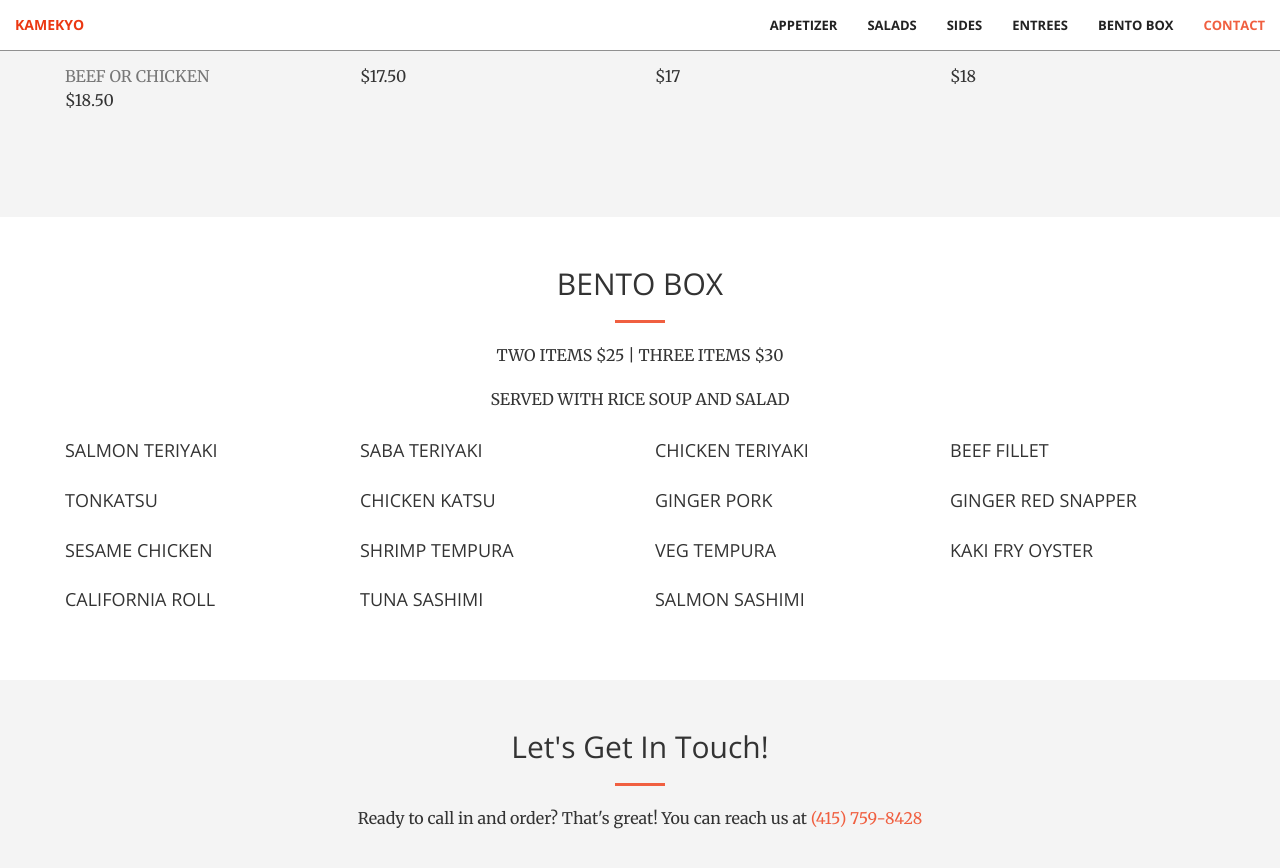
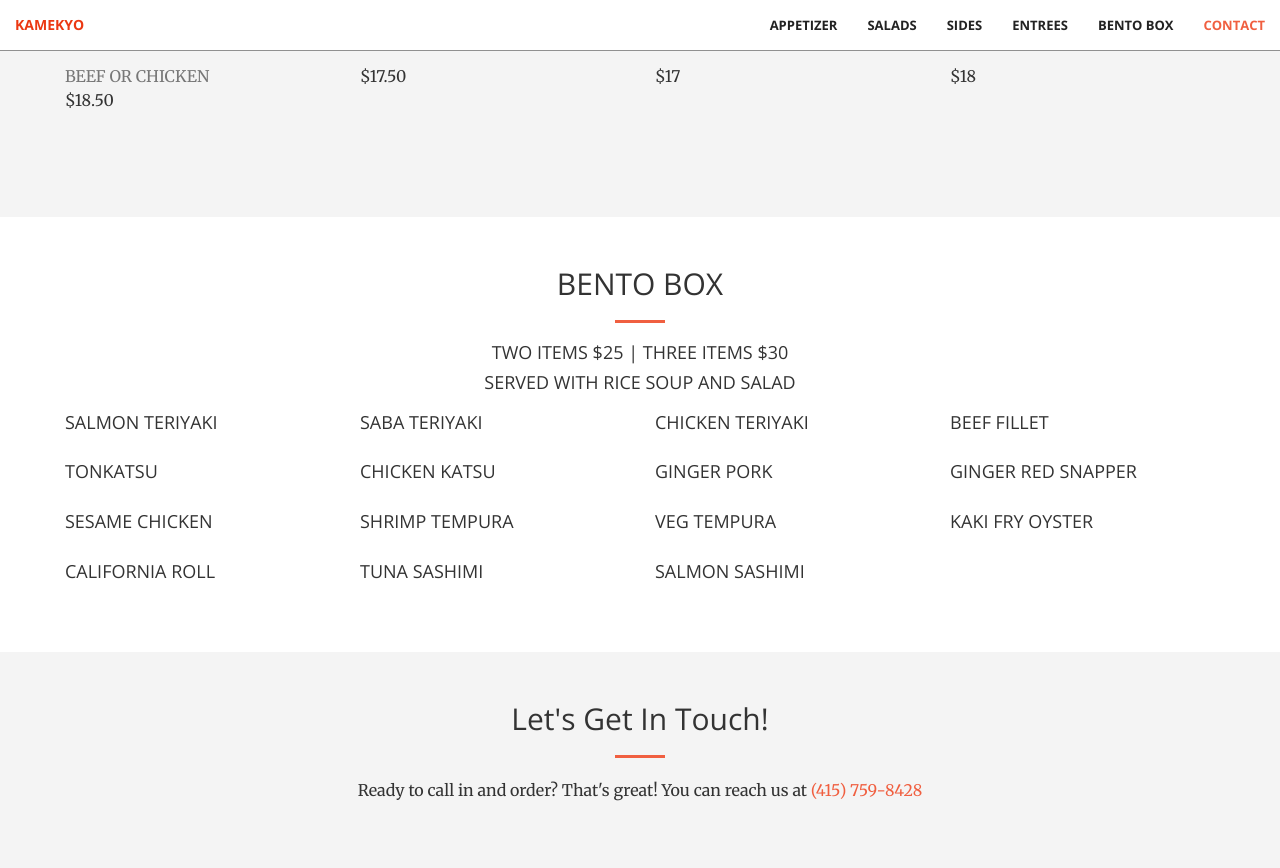
Before and after one commit to CyrusLiang/kamekyo, a Jekyll site: the page built from index.html, in a window 1280 px wide and 900 px high, scrolled down 3433 px. Shown: the top 868 px of the window. Built offline with Jekyll 4.4.1, drawn with Linux system fonts in a browser that asks for light colours.

```diff
--- a/_includes/bentobox.html
+++ b/_includes/bentobox.html
@@ -4,8 +4,8 @@
             <div class="col-lg-12 text-center">
                 <h2 class="section-heading">Bento Box</h2>
                 <hr class="primary">
-                <p>Two Items $25 | Three Items $30</p>
-                <p>Served with rice soup and salad</p>
+                <h4>Two Items $25 | Three Items $30</h4>
+                <h4>Served with rice soup and salad</h4>
             </div>
         </div>
     </div>
```
